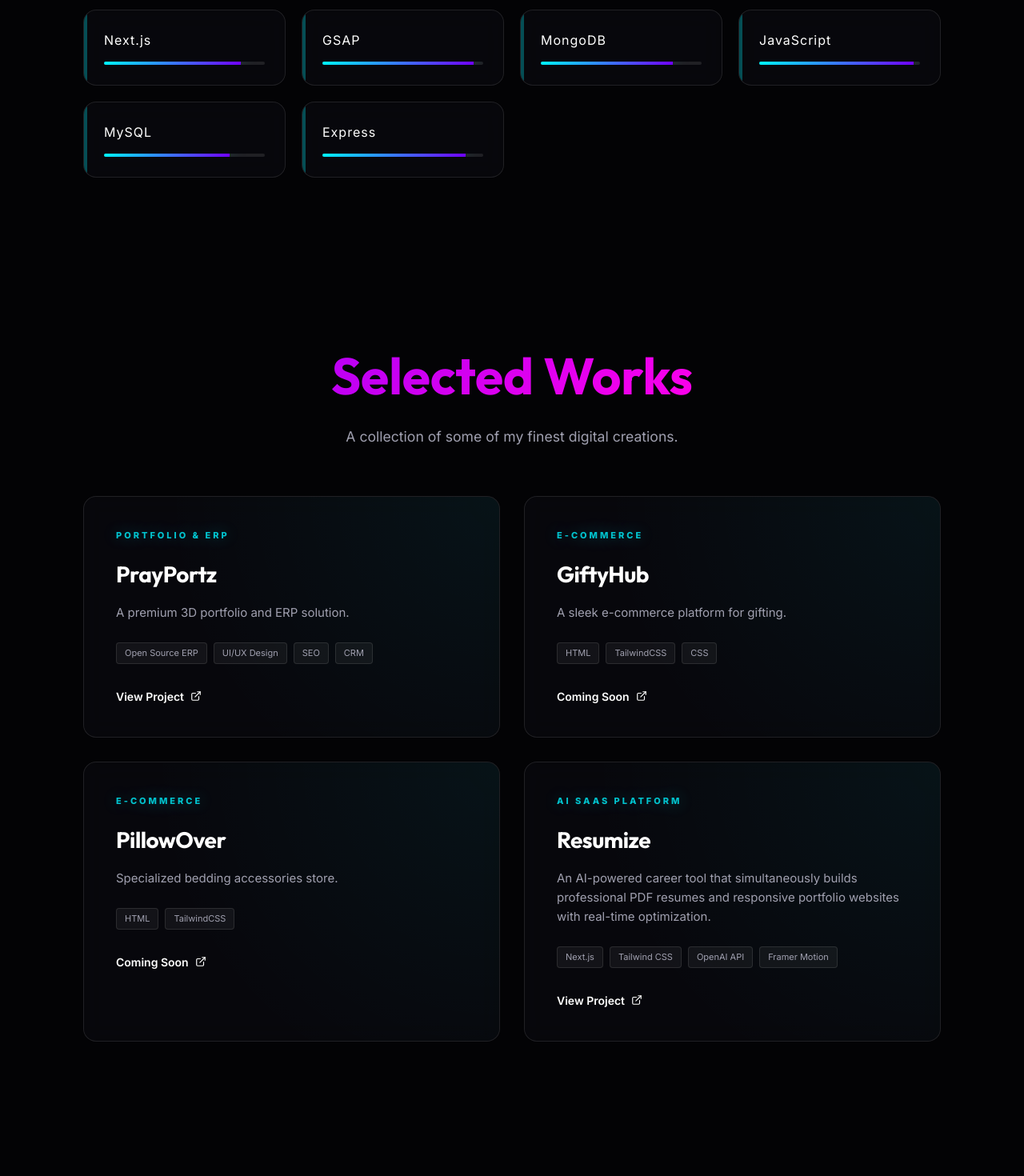
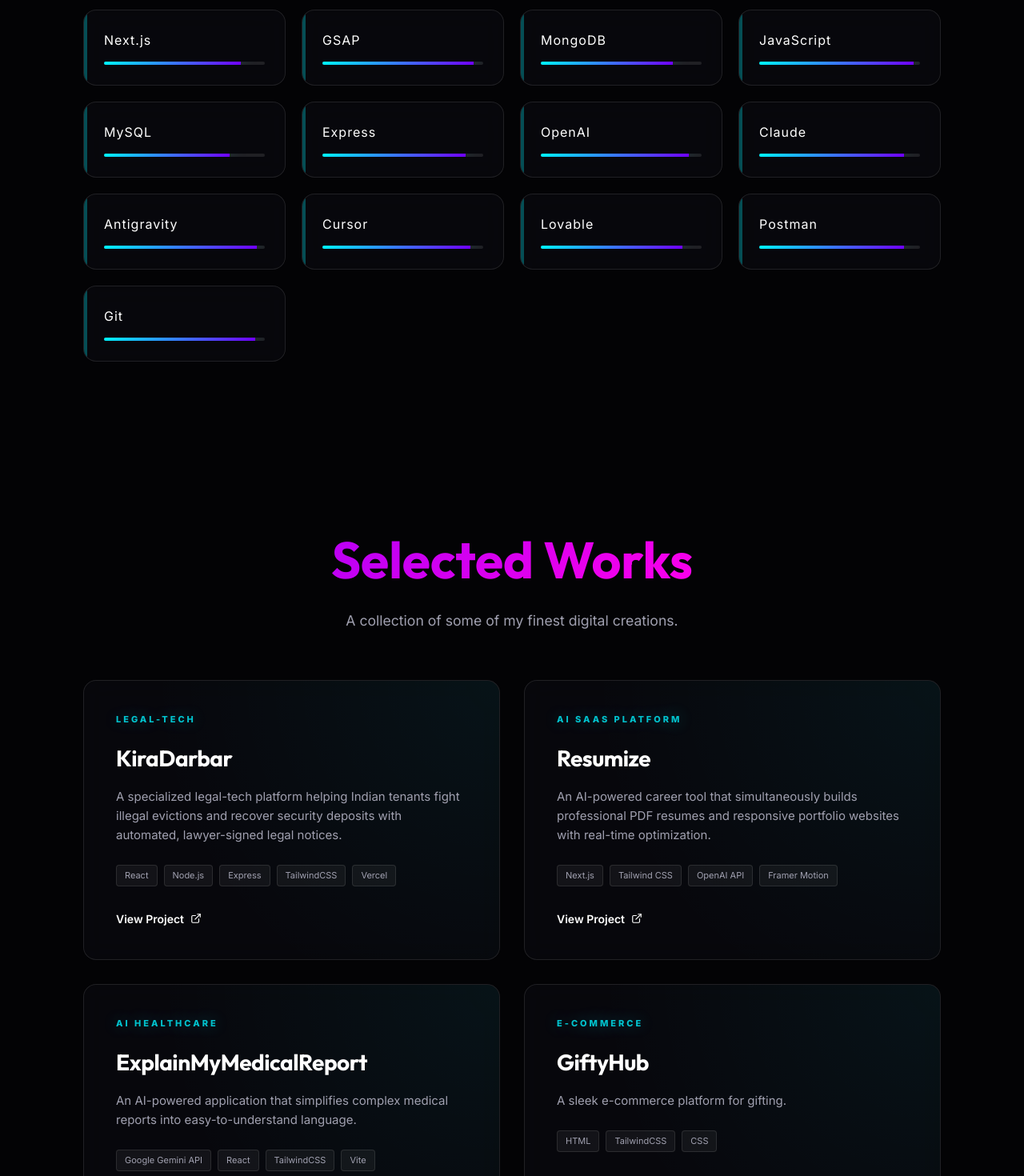
Before and after one commit to Prayansh-bh/MyPort, a React (Vite) app: page / in a window 1280 px wide. Shown: the part 1200-2670 px from the top of the page at 80% size. Built offline with nearby package versions, Linux system fonts and the light colour scheme.

Commit message:
Update skills and project information (KiraDarbar, ExplainMyMedicalReport)

```diff
--- a/src/data/aiConfig.ts
+++ b/src/data/aiConfig.ts
@@ -15,7 +15,14 @@
       { name: "MongoDB", level: 82 },
       { name: "JavaScript", level: 96 },
       { name: "MySQL", level: 78 },
-      { name: "Express", level: 89 }
+      { name: "Express", level: 89 },
+      { name: "OpenAI", level: 92 },
+      { name: "Claude", level: 90 },
+      { name: "Antigravity", level: 95 },
+      { name: "Cursor", level: 92 },
+      { name: "Lovable", level: 88 },
+      { name: "Postman", level: 90 },
+      { name: "Git", level: 94 }
     ],
     experience: [
       {
@@ -39,11 +46,25 @@
     ],
     projects: [
       {
-        title: "PrayPortz",
-        category: "Portfolio & ERP",
-        tools: "Open Source ERP, UI/UX Design, SEO, CRM",
-        description: "A premium 3D portfolio and ERP solution.",
-        link: "https://prayportz.odoo.com/"
+        title: "KiraDarbar",
+        category: "Legal-Tech",
+        tools: "React, Node.js, Express, TailwindCSS, Vercel",
+        description: "A specialized legal-tech platform helping Indian tenants fight illegal evictions and recover security deposits with automated, lawyer-signed legal notices.",
+        link: "https://kiradarbar.vercel.app/"
+      },
+      {
+        title: "Resumize",
+        category: "AI SaaS Platform",
+        tools: "Next.js, Tailwind CSS, OpenAI API, Framer Motion",
+        description: "An AI-powered career tool that simultaneously builds professional PDF resumes and responsive portfolio websites with real-time optimization.",
+        link: "https://resumize-ai-resume-portfolio-builde.vercel.app/"
+      },
+      {
+        title: "ExplainMyMedicalReport",
+        category: "AI Healthcare",
+        tools: "Google Gemini API, React, TailwindCSS, Vite",
+        description: "An AI-powered application that simplifies complex medical reports into easy-to-understand language.",
+        link: "https://explainmymedicalreport.vercel.app/"
       },
       {
         title: "GiftyHub",
@@ -52,21 +73,6 @@
         description: "A sleek e-commerce platform for gifting.",
         link: "https://github.com/Prayansh-bh/GiftyHub-Demo",
         status: "COMING_SOON"
-      },
-      {
-        title: "PillowOver",
-        category: "E-Commerce",
-        tools: "HTML, TailwindCSS",
-        description: "Specialized bedding accessories store.",
-        link: "https://github.com/Prayansh-bh/PillowOver-Demo",
-        status: "COMING_SOON"
-      },
-      {
-        title: "Resumize",
-        category: "AI SaaS Platform",
-        tools: "Next.js, Tailwind CSS, OpenAI API, Framer Motion",
-        description: "An AI-powered career tool that simultaneously builds professional PDF resumes and responsive portfolio websites with real-time optimization.",
-        link: "https://resumize-ai-resume-portfolio-builde.vercel.app/"
       }
     ],
     socials: {
@@ -112,9 +118,13 @@
       const resumize = data.projects.find(p => p.title === "Resumize");
       return `Resumize is a flagship AI SaaS platform. ${resumize?.description} It's built using ${resumize?.tools}. Truly a peak of AI integration.`;
     }
-    if (q.includes("prayportz")) {
-      const pp = data.projects.find(p => p.title === "PrayPortz");
-      return `PrayPortz is a premium 3D ecosystem. ${pp?.description} You can find the Odoo integration at ${pp?.link}.`;
+    if (q.includes("explainmymedicalreport") || q.includes("medical report")) {
+      const emr = data.projects.find(p => p.title === "ExplainMyMedicalReport");
+      return `ExplainMyMedicalReport is an AI healthcare project. ${emr?.description} You can access it at ${emr?.link}.`;
+    }
+    if (q.includes("kiradarbar") || q.includes("tenant") || q.includes("legal notice")) {
+      const kd = data.projects.find(p => p.title === "KiraDarbar");
+      return `KiraDarbar is a powerful Legal-Tech platform. ${kd?.description} It's designed to help tenants stand up for their rights. Check it out: ${kd?.link}`;
     }
     return `Prayansh has architected several high-impact systems, including ${data.projects.map(p => p.title).join(", ")}. Which one should I analyze for you?`;
   }
```
